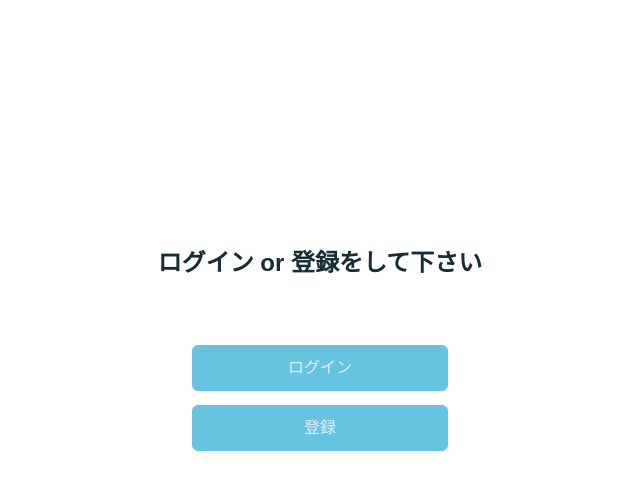
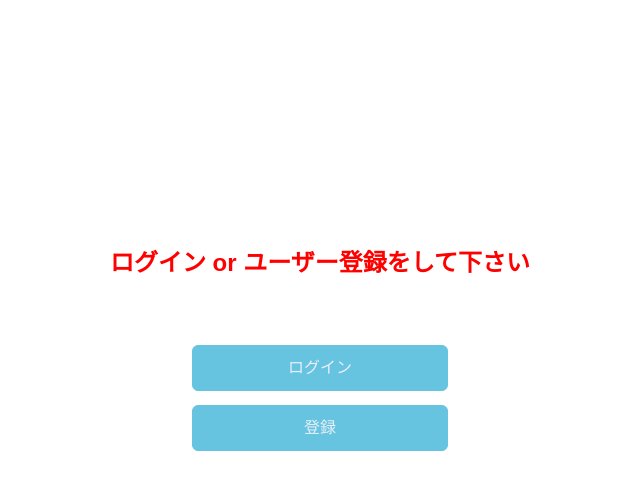
Before and after one commit to var-co-jp/todo-app-sample, a Flask app: page / in a window 1280 px wide. Shown: the part 52-542 px from the top of the page, without its empty margins (320-960 px from the left). Run offline with Flask 3, Linux system fonts and the light colour scheme; some libraries are stand-ins or nearby versions; some web fonts are replaced.

Commit message:
CSS修正

```diff
--- a/flask_todo/static/css/main.css
+++ b/flask_todo/static/css/main.css
@@ -67,6 +67,7 @@ input, textarea {
 .start-message {
     text-align: center;
     margin-bottom: 4rem;
+    color: var(--red);
 }
 
 .start-login-button-container {
--- a/flask_todo/templates/home.html
+++ b/flask_todo/templates/home.html
@@ -14,7 +14,7 @@
         <!-- ログインしていない場合 -->
         {% else %}
         <h2 class="start-message">
-            ログイン or 登録をして下さい
+            ログイン or ユーザー登録をして下さい
         </h2>
         <form class="start-login-button-container">
             <button class="start-login-button">
```
Also changed, not shown: 1 other file.
